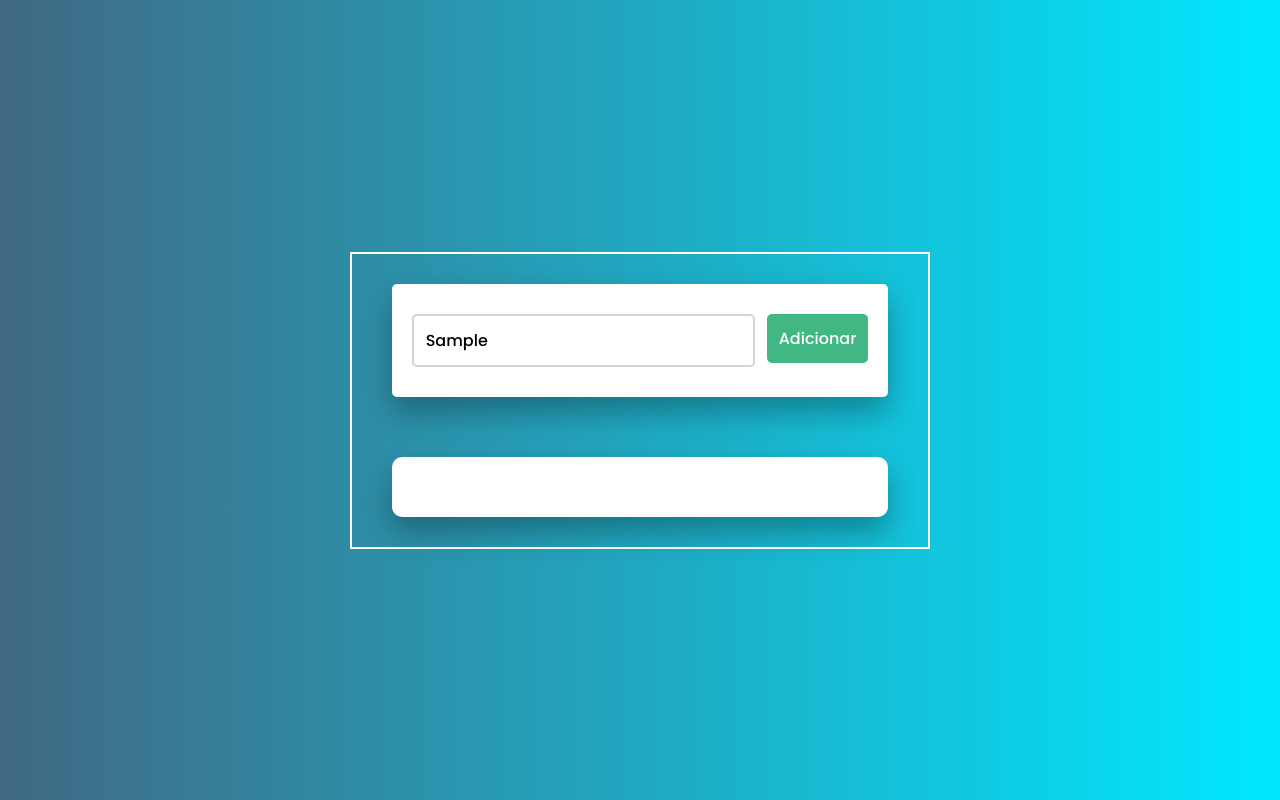
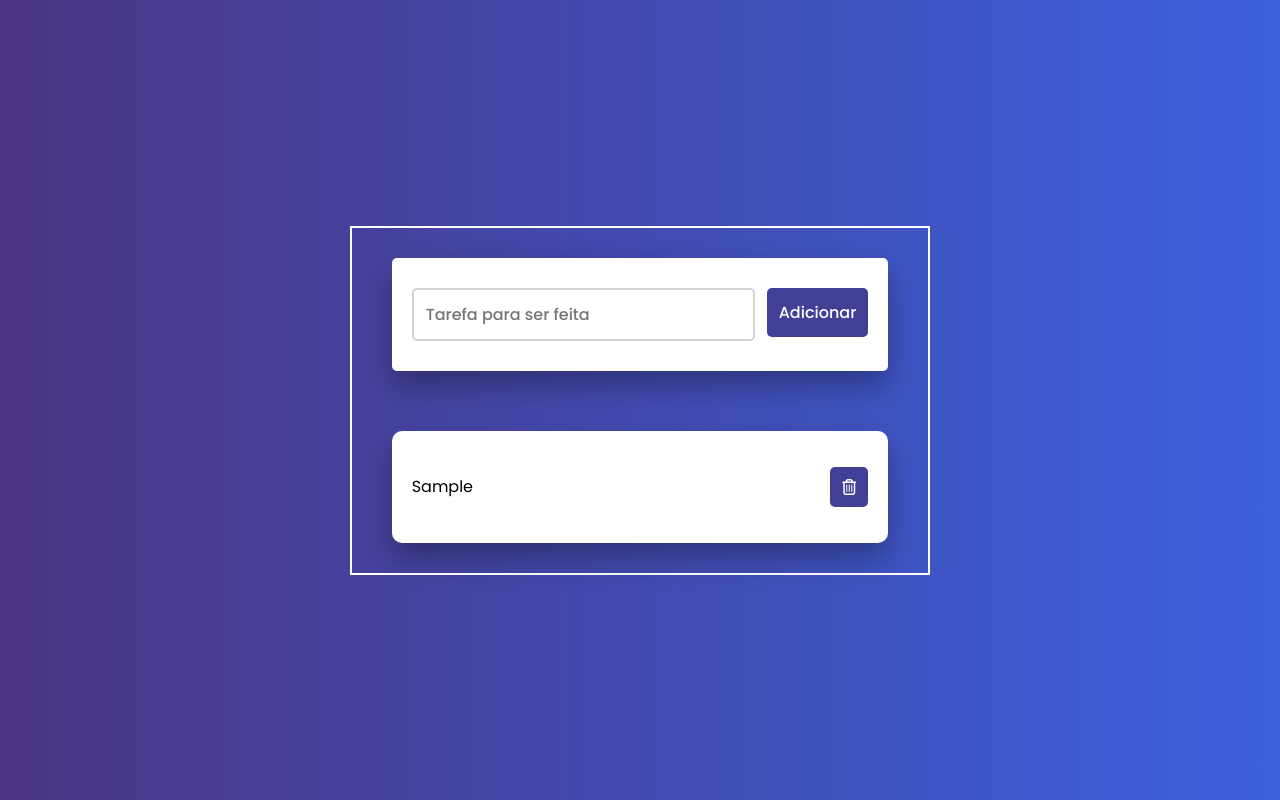
Before and after one commit to rafaelcastrobr/ListTodo, a plain HTML site: page index.html in a window 1280 px wide. Both pictures are taken after typing "Sample" into the empty fields and a click on the button "Adicionar". Drawn offline with Linux system fonts and the light colour scheme.

Commit message:
CRUD pronto

```diff
--- a/index.html
+++ b/index.html
@@ -19,9 +19,10 @@
       <button class="new-task-button">Adicionar</button>
     </div>
 
-    <div class="task-container"></div>
+    <div class="tasks-container"></div>
   </div>
 
-  <script src="./script.js"></script>
+  <script src="https://kit.fontawesome.com/2fa7bd84b5.js" crossorigin="anonymous"></script>
+  <script src="script.js"></script>
 </body>
 </html>
--- a/script.js
+++ b/script.js
@@ -0,0 +1,73 @@
+const inputElement = document.querySelector('.new-task-input')
+const addTaskButton = document.querySelector('.new-task-button')
+const tasksContainer = document.querySelector('.tasks-container')
+
+const validateInput = () => inputElement.value.trim().length > 0;
+
+const handleAddTask = () => {
+  const inputIsValid = validateInput()
+
+  console.log(inputIsValid)
+
+  if(!inputIsValid) {
+    return inputElement.classList.add('error');
+  }
+
+  const taskItemContainer = document.createElement('div')
+  taskItemContainer.classList.add('task-item')
+
+  const taskContent = document.createElement('p')
+  taskContent.innerText = inputElement.value;
+
+  taskContent.addEventListener('click', () => handClick(taskContent))
+
+  const deleteItem = document.createElement('i')
+  deleteItem.classList.add('far')
+  deleteItem.classList.add('fa-trash-alt')
+  deleteItem.classList.add('delete-item-taskbutton')
+
+  deleteItem.addEventListener('click', () => handleDeleteClick(taskItemContainer, taskContent))
+
+
+  taskItemContainer.appendChild(taskContent)
+  taskItemContainer.appendChild(deleteItem)
+  tasksContainer.appendChild(taskItemContainer)
+
+
+  inputElement.value = '';
+};
+
+const handClick = (taskContent) => {
+  const tasks = tasksContainer.childNodes;
+
+  for (const task of tasks) {
+    const currentTaskBeginClicked = task.firstChild.isSameNode(taskContent);
+    if(currentTaskBeginClicked) {
+      task.firstChild.classList.toggle('completed')
+    }
+  }
+}
+
+const handleDeleteClick = (taskItemContainer, taskContent) => {
+  const tasks = tasksContainer.childNodes;
+
+  for (const task of tasks) {
+    const currentTaskBeginClicked = task.firstChild.isSameNode(taskContent);
+    if(currentTaskBeginClicked) {
+      taskItemContainer.remove();
+    }
+  }
+}
+
+const handleInputChange = () => {
+  const inputIsValid = validateInput();
+
+  if(inputIsValid) {
+    inputElement.classList.remove('error');
+  }
+}
+
+
+addTaskButton.addEventListener('click', () => handleAddTask());
+
+inputElement.addEventListener('change', () => handleInputChange())
--- a/style.css
+++ b/style.css
@@ -9,8 +9,8 @@ body {
   height: 100vh;
   background: linear-gradient(
     90deg,
-    rgba(65, 104, 131, 1) 0%,
-    rgba(0, 232, 255, 1) 100%
+    rgb(74, 53, 131) 0%,
+    rgb(59, 97, 221) 100%
     );
   display: flex;
   align-items: center;
@@ -23,7 +23,7 @@ body {
   padding: 30px 40px;
 }
 
-.task-container {
+.tasks-container {
   background-color: #fff;
   padding: 30px 20px;
   margin-top: 60px;
@@ -51,7 +51,7 @@ body {
 
 .new-task-input:focus {
   outline: none;
-  border-color: #41b883;
+  border-color: #413f96;
 }
 
 .new-task-button {
@@ -61,10 +61,43 @@ body {
   height: 100%;
   font-size: 1rem;
   border: none;
-  background-color: #41b883;
+  background-color: #413f96;
   color: #fff;
   padding: 12px;
   margin-left: 12px;
   cursor: pointer;
+}
+
+.task-item {
+  display: flex;
+  justify-content: space-between;
+  align-items: center;
+  margin-bottom: 6px;
+  margin-top: 6px;
+}
+
+.delete-item-taskbutton {
+  background-color: #413f96;
+  color: #fff;
+  padding: 12px;
+  border-radius: 5px;
+  cursor: pointer;
+}
+
+.delete-item-taskbutton:hover {
+  background-color: rgb(219, 93, 93);
+}
+
+/* Utilities */
+.error {
+  border: 2px solid #f00;
+}
+
+.error::placeholder {
+  color: #f00;
+}
+
+.completed {
+  text-decoration: line-through double #f00;
 
 }
```
